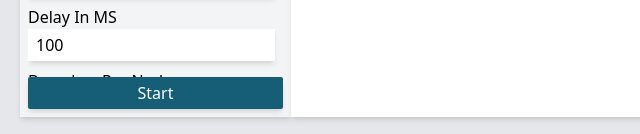
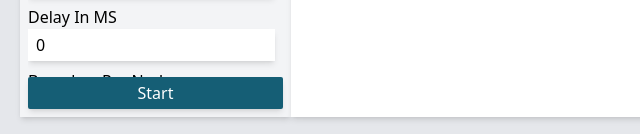
Before and after one commit to Lyshatt/algorithmic-drawing, a website: page index.html in a window 1280 px wide. Shown: the part 663-797 px from the top of the page, 0-640 px from the left. Drawn offline with Linux system fonts and the light colour scheme.

Commit message:
tiny consistency fix

```diff
--- a/index.html
+++ b/index.html
@@ -97,7 +97,7 @@
                     <label for="delay">Delay In MS</label>
                 </div>
                 <div>
-                    <input id="delay" name="delay" class="px-2 py-1 shadow-md w-full" value="100"/>
+                    <input id="delay" name="delay" class="px-2 py-1 shadow-md w-full" value="0"/>
                 </div>
             </div>
             <div class="mb-2 w-1/2 sm:w-1/3 lg:w-full px-2 lg:px-0">
```
